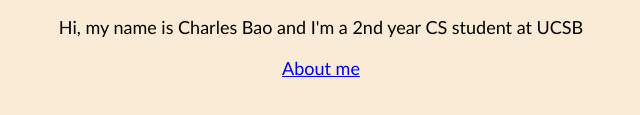
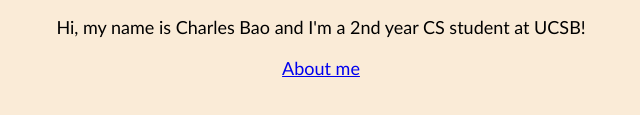
Before and after one commit to chucklesbao/chucklesbao.github.io, a plain HTML site: page index.html in a window 1280 px wide. Shown: the part 479-594 px from the top of the page, 319-959 px from the left. Drawn offline with Linux system fonts and the light colour scheme.

Commit message:
Update index.html

```diff
--- a/index.html
+++ b/index.html
@@ -13,7 +13,7 @@
         <div> </div>
         <img id="imageCenter" src = Charles.jpg>
         <p id="center" class="para">
-            Hi, my name is Charles Bao and I'm a 2nd year CS student at UCSB
+            Hi, my name is Charles Bao and I'm a 2nd year CS student at UCSB!
         </p>
         <p id="center">
             <a href="/about/index.html">About me</a>
```
